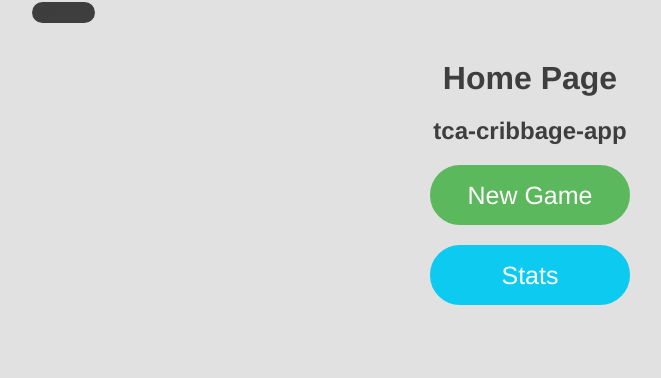
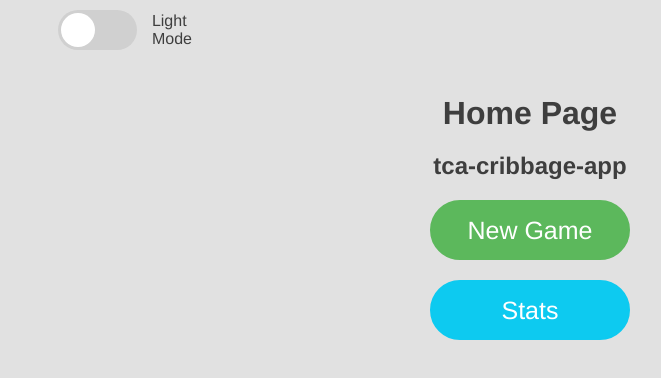
Before and after one commit to ClaytonDewey/tca-cribbage, a React (Create React App) app: page / in a window 1280 px wide. Shown: the top 378 px of the page, without its empty margins (110-771 px from the left). Built offline with nearby package versions, Linux system fonts and the light colour scheme.

Commit message:
Replace Button toggle with custom toggle input

```diff
--- a/src/Components/Theme/Toggler.tsx
+++ b/src/Components/Theme/Toggler.tsx
@@ -1,22 +1,15 @@
 import React from "react";
 import { func, string } from "prop-types";
-import styled from "styled-components";
-
-const Button = styled.button`
-  background: ${({ theme }) => theme.background};
-  border: 2px solid ${({ theme }) => theme.toggleBorder};
-  color: ${({ theme }) => theme.text};
-  border-radius: 30px;
-  cursor: pointer;
-  font-size:0.8rem;
-  padding: 0.6rem;
-`;
 
 const Toggle = ({theme, toggleTheme }) => {
     return (
-        <Button onClick={toggleTheme} >
-            Switch Theme
-        </Button>
+        <div className="toggle-container">
+            <input type="checkbox" id="mode" className="toggle" onChange={toggleTheme} />
+            <label htmlFor="mode" className="label">
+                <div className="ball"></div>
+            </label>
+            <span>{ theme } Mode</span>
+        </div>
     );
 };
 
```
